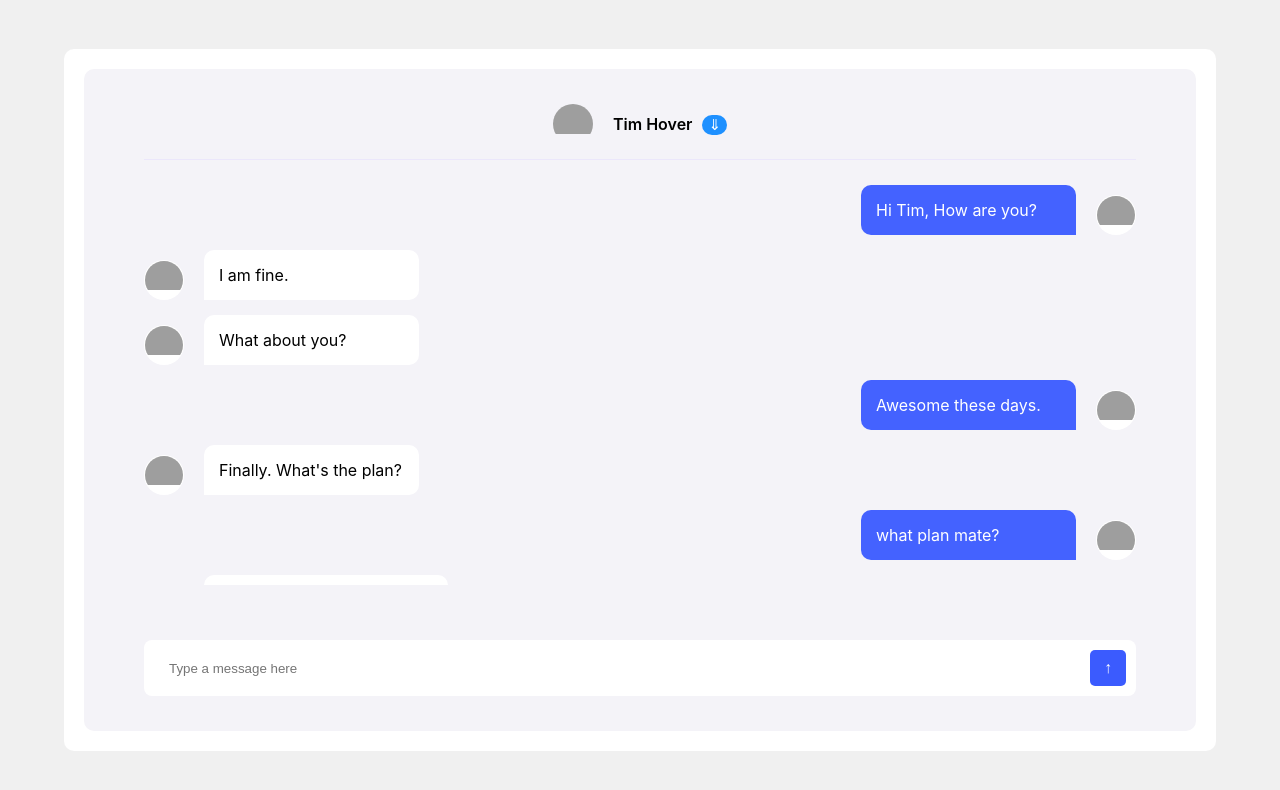
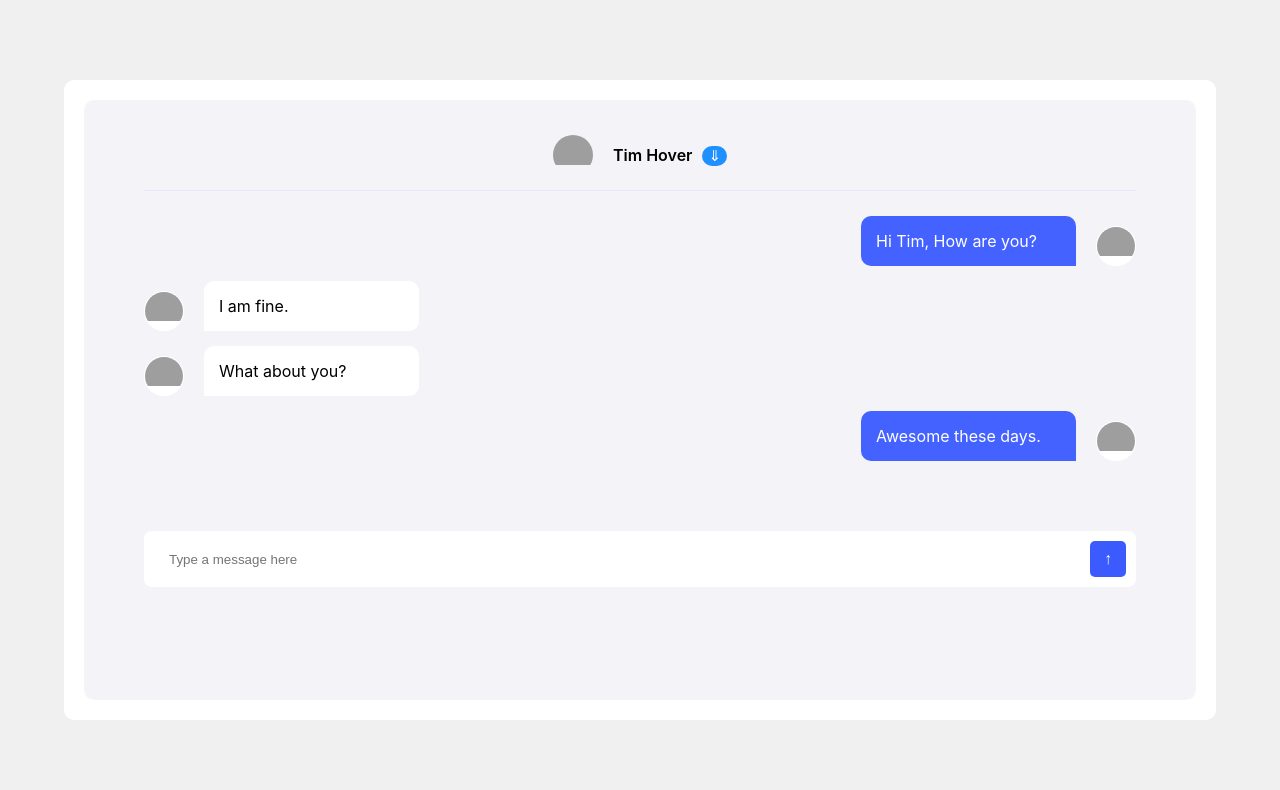
Before and after one commit to vladutcoman/chatbot-interface, a React (Create React App) app: page / in a window 1280 px wide. Shown: the top 790 px of the page. Built offline with nearby package versions, Linux system fonts and the light colour scheme; grey boxes are pictures that could not be loaded.

Commit message:
css updates, add props

```diff
--- a/src/components/Avatar/Avatar.css
+++ b/src/components/Avatar/Avatar.css
@@ -6,12 +6,13 @@
   margin-right: 20px;
   position: relative;
 }
+
 .avatar img {
   max-width: 100%;
   object-fit: cover;
 }
 
-.isOnline {
+/* .isOnline {
   position: absolute;
   width: 10px;
   height: 10px;
@@ -21,10 +22,12 @@
   background-color: #ddd;
   border-radius: 50%;
   border: 2px solid #fff;
-}
+} */
+
 .isOnline.active {
   background-color: tomato;
 }
+
 .avatar-img {
   overflow: hidden;
   border-radius: 50%;
--- a/src/components/ChatBody/ChatBody.css
+++ b/src/components/ChatBody/ChatBody.css
@@ -1,35 +1,20 @@
-.main__chatcontent {
-  flex-grow: 1;
-  padding: 20px 40px;
-  max-width: 63%;
-  border-right: 1px solid #ebe7fb;
-}
-.content__header {
-  padding-bottom: 15px;
-  border-bottom: 1px solid #ebe7fb;
-}
-.current-chatting-user {
-  display: flex;
-  align-items: center;
-}
-.current-chatting-user p {
-  margin: 0;
-  font-weight: 600;
-}
 .content__header {
   display: flex;
   justify-content: space-between;
   align-items: center;
 }
+
 .settings .btn-nobg {
   color: #000;
 }
+
 .content__body {
   max-height: calc(100vh - calc(100vh / 2));
   overflow: auto;
   margin-top: 25px;
   margin-bottom: 25px;
 }
+
 .chat__item {
   display: flex;
   justify-content: flex-end;
@@ -59,12 +44,14 @@
     transform: scale(1);
   }
 }
+
 .chat__item .avatar {
   margin-right: 0px;
   margin-left: 20px;
   background: #fff;
   padding: 1px;
 }
+
 .chat__item__content {
   background-color: #4462ff;
   color: #fff;
@@ -73,16 +60,19 @@
   max-width: 50%;
   min-width: 215px;
 }
+
 .chat__item__content .chat__meta {
   justify-content: space-between;
   display: flex;
   margin-top: 10px;
 }
+
 .chat__item__content .chat__meta span {
   font-size: 14px;
   color: #8693d3;
   user-select: none;
 }
+
 .chat__msg {
   user-select: none;
 }
@@ -91,58 +81,23 @@
   flex-direction: row-reverse;
   transform-origin: left;
 }
+
 .chat__item.other .chat__item__content {
   background-color: #fff;
   color: #000;
   border-radius: 10px 10px 10px 0;
   max-width: 50%;
 }
+
 .chat__item.other .avatar {
   margin-right: 20px;
   margin-left: 0px;
 }
+
 .chat__item.other .chat__item__content .chat__meta span {
   color: #d1d1d1;
 }
+
 .content__footer {
   padding-top: 30px;
 }
-.sendNewMessage {
-  background-color: #fff;
-  display: flex;
-  justify-content: space-between;
-  padding: 10px;
-  border-radius: 8px;
-}
-.sendNewMessage button {
-  width: 36px;
-  height: 36px;
-  background-color: #ecefff;
-  border: none;
-  box-shadow: none;
-  outline: none;
-  cursor: pointer;
-  font-size: 16px;
-  color: #4665ff;
-  padding: 0;
-  border-radius: 5px;
-  line-height: 36px;
-  transition: all 0.3s cubic-bezier(0.88, 0.19, 0.37, 1.11);
-}
-.sendNewMessage button:hover {
-  transform: scale(1.2);
-}
-.sendNewMessage button i {
-  display: block;
-}
-.sendNewMessage input {
-  flex-grow: 1;
-  padding: 0 15px;
-  background-color: transparent;
-  border: none;
-  outline: none;
-}
-#sendMsgBtn {
-  background-color: #3b5bfe;
-  color: #fff;
-}
--- a/src/components/ChatBody/ChatBody.tsx
+++ b/src/components/ChatBody/ChatBody.tsx
@@ -1,64 +1,11 @@
 import './ChatBody.css';
 import ChatItem from './ChatItem';
 
-function ChatBody() {
-
-  let chatItms = [
-    {
-      key: 1,
-      image:
-        "https://pbs.twimg.com/profile_images/1116431270697766912/-NfnQHvh_400x400.jpg",
-      type: "",
-      msg: "Hi Tim, How are you?",
-    },
-    {
-      key: 2,
-      image:
-        "https://encrypted-tbn0.gstatic.com/images?q=tbn%3AANd9GcTA78Na63ws7B7EAWYgTr9BxhX_Z8oLa1nvOA&usqp=CAU",
-      type: "other",
-      msg: "I am fine.",
-    },
-    {
-      key: 3,
-      image:
-        "https://encrypted-tbn0.gstatic.com/images?q=tbn%3AANd9GcTA78Na63ws7B7EAWYgTr9BxhX_Z8oLa1nvOA&usqp=CAU",
-      type: "other",
-      msg: "What about you?",
-    },
-    {
-      key: 4,
-      image:
-        "https://www.shutterstock.com/image-vector/male-avatar-profile-picture-vector-illustration-221431012",
-      type: "",
-      msg: "Awesome these days.",
-    },
-    {
-      key: 5,
-      image:
-        "https://encrypted-tbn0.gstatic.com/images?q=tbn%3AANd9GcTA78Na63ws7B7EAWYgTr9BxhX_Z8oLa1nvOA&usqp=CAU",
-      type: "other",
-      msg: "Finally. What's the plan?",
-    },
-    {
-      key: 6,
-      image:
-        "https://pbs.twimg.com/profile_images/1116431270697766912/-NfnQHvh_400x400.jpg",
-      type: "",
-      msg: "what plan mate?",
-    },
-    {
-      key: 7,
-      image:
-        "https://encrypted-tbn0.gstatic.com/images?q=tbn%3AANd9GcTA78Na63ws7B7EAWYgTr9BxhX_Z8oLa1nvOA&usqp=CAU",
-      type: "other",
-      msg: "I'm taliking about the tutorial",
-    },
-  ];
-
+function ChatBody(props: any) {
   return (
     <div className="content__body">
     <div className="chat__items">
-      {chatItms.map((itm, index) => {
+      {props.chatItms.map((itm: any, index: any) => {
         return (
           <ChatItem
             animationDelay={index + 2}
--- a/src/components/MessageForm/MessageForm.css
+++ b/src/components/MessageForm/MessageForm.css
@@ -2,6 +2,7 @@
 .content__footer {
   padding-top: 30px;
 }
+
 .sendNewMessage {
   background-color: #fff;
   display: flex;
@@ -9,6 +10,7 @@
   padding: 10px;
   border-radius: 8px;
 }
+
 .sendNewMessage button {
   width: 36px;
   height: 36px;
@@ -24,12 +26,15 @@
   line-height: 36px;
   transition: all 0.3s cubic-bezier(0.88, 0.19, 0.37, 1.11);
 }
+
 .sendNewMessage button:hover {
   transform: scale(1.2);
 }
+
 .sendNewMessage button i {
   display: block;
 }
+
 .sendNewMessage input {
   flex-grow: 1;
   padding: 0 15px;
@@ -37,6 +42,7 @@
   border: none;
   outline: none;
 }
+
 #sendMsgBtn {
   background-color: #3b5bfe;
   color: #fff;
--- a/src/components/MessageForm/MessageForm.tsx
+++ b/src/components/MessageForm/MessageForm.tsx
@@ -1,17 +1,23 @@
+import { useRef } from 'react';
 import './MessageForm.css';
 
-function MessageForm() {
+function MessageForm(props: any) {
+  const messageInputRef = useRef(null);
+
   return (
     <div className="content__footer">
+      {/* <form action=""> */}
         <div className="sendNewMessage">
           <input
             type="text"
             placeholder="Type a message here"
+            ref={messageInputRef}
           />
-        <button className="btnSendMsg" id="sendMsgBtn">
+          <button className="btnSendMsg" id="sendMsgBtn" onClick={() => props.onMsgSend(messageInputRef)}>
             &uarr;
           </button>
         </div>
+      {/* </form> */}
     </div>
   );
 }
--- a/src/containers/ChatBot/ChatBot.tsx
+++ b/src/containers/ChatBot/ChatBot.tsx
@@ -4,12 +4,58 @@ import MessageForm from '../../components/MessageForm/MessageForm';
 import './ChatBot.css';
 
 function ChatBot() {
+
+  let items = [
+    {
+      key: 1,
+      image:
+        "https://pbs.twimg.com/profile_images/1116431270697766912/-NfnQHvh_400x400.jpg",
+      type: "",
+      msg: "Hi Tim, How are you?",
+    },
+    {
+      key: 2,
+      image:
+        "https://encrypted-tbn0.gstatic.com/images?q=tbn%3AANd9GcTA78Na63ws7B7EAWYgTr9BxhX_Z8oLa1nvOA&usqp=CAU",
+      type: "other",
+      msg: "I am fine.",
+    },
+    {
+      key: 3,
+      image:
+        "https://encrypted-tbn0.gstatic.com/images?q=tbn%3AANd9GcTA78Na63ws7B7EAWYgTr9BxhX_Z8oLa1nvOA&usqp=CAU",
+      type: "other",
+      msg: "What about you?",
+    },
+    {
+      key: 4,
+      image:
+        "https://www.shutterstock.com/image-vector/male-avatar-profile-picture-vector-illustration-221431012",
+      type: "",
+      msg: "Awesome these days.",
+    }
+  ];
+
+  function onMsgSend(msg: any) {
+    console.log(msg.current.value);
+    items.push({
+      key: 5,
+      image:
+        "https://www.shutterstock.com/image-vector/male-avatar-profile-picture-vector-illustration-221431012",
+      type: "",
+      msg: msg.current.value,
+    })
+    console.log(items);
+
+  }
+
+
   return (
     <div className="ChatBot">
       <div className="ChatContent">
         <ChatUser />
-        <ChatBody />
-        <MessageForm />
+        <ChatBody chatItms={items}/>
+        <MessageForm onMsgSend={onMsgSend}/>
       </div>
     </div>
   )
```
Also changed, not shown: 1 other file (tests, documents, lock files or other folders). Lines whose indentation alone changed are shown as unchanged.
